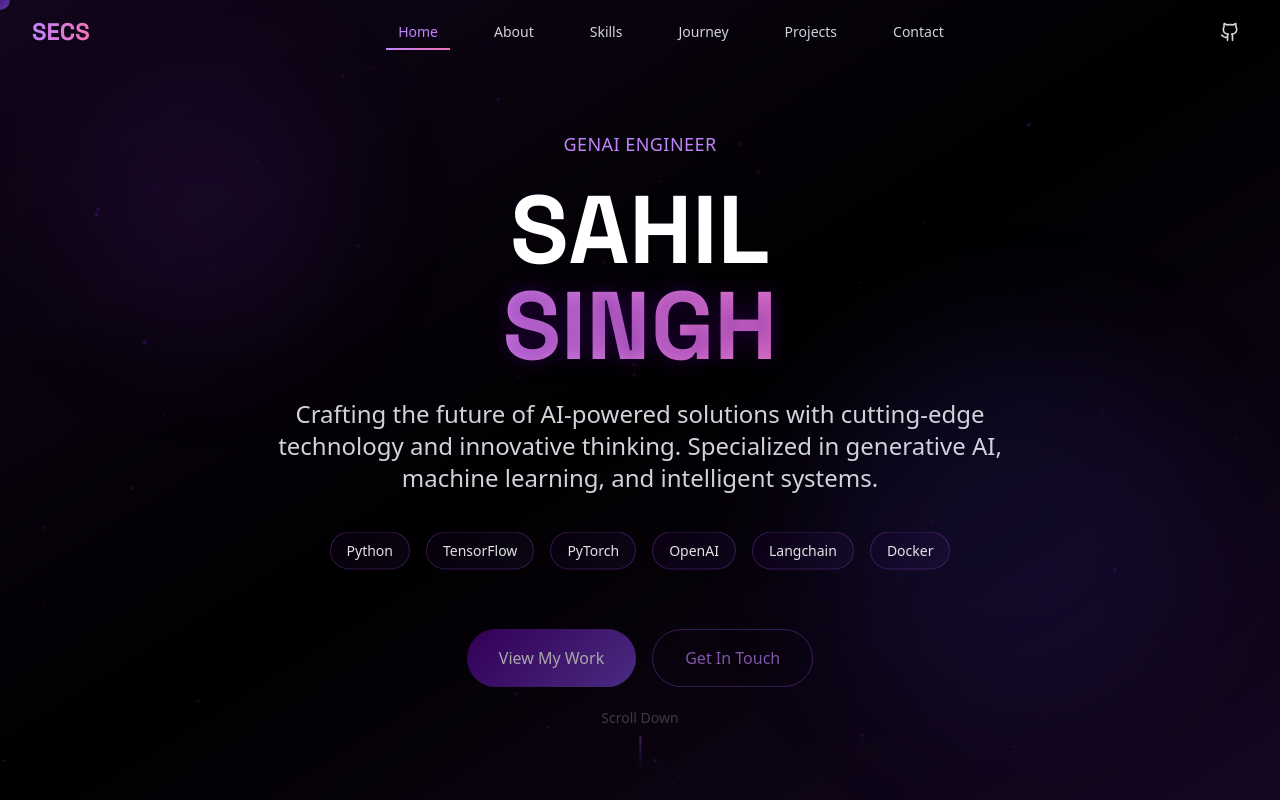
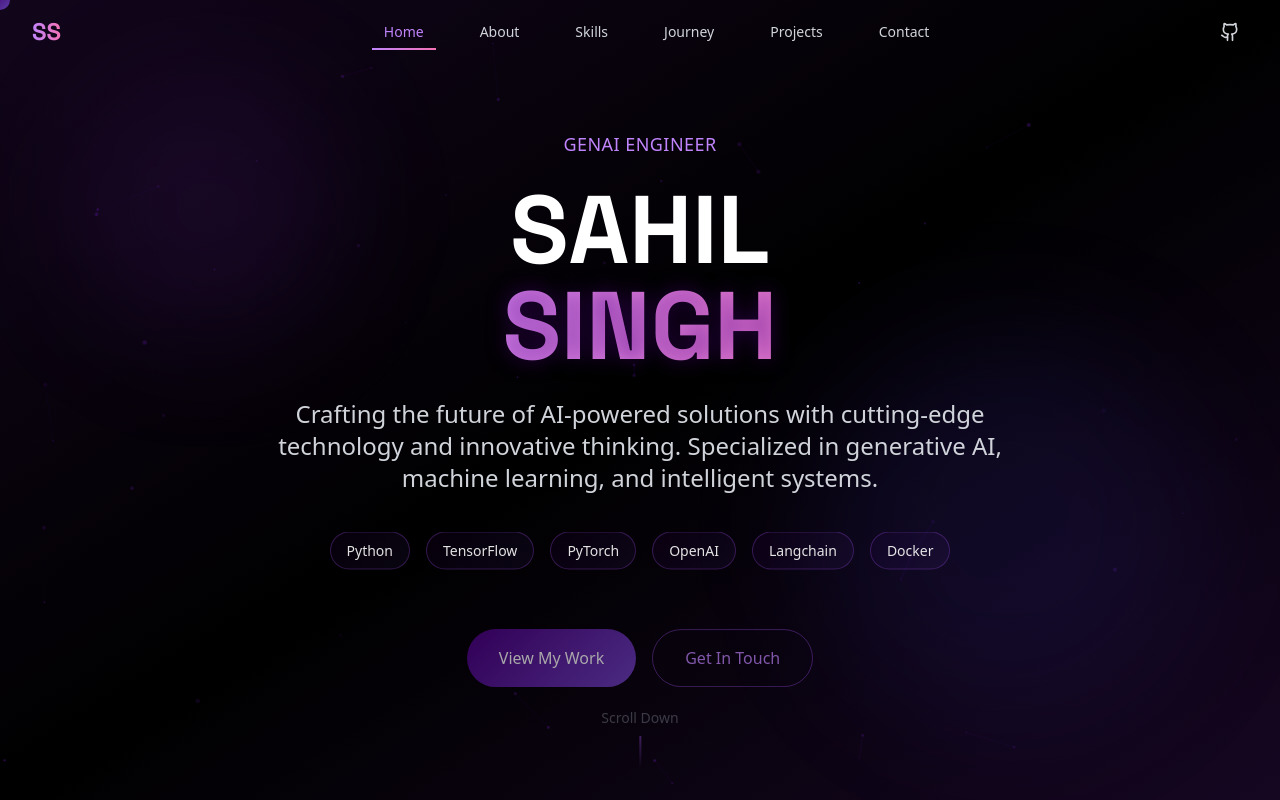
Before and after one commit to SAHILIN007/PORTFOLIO-7, a Next.js app: page / in a window 1280 px wide. Shown: the top 800 px of the page. Built offline with nearby package versions, Linux system fonts and the light colour scheme.

Commit message:
Update Navigation.tsx

```diff
--- a/components/Navigation.tsx
+++ b/components/Navigation.tsx
@@ -79,7 +79,7 @@ export default function Navigation() {
               onClick={() => handleNavClick('#home')}
               className="text-2xl font-bold font-space-grotesk bg-gradient-to-r from-purple-400 to-pink-400 bg-clip-text text-transparent hover:from-purple-300 hover:to-pink-300 transition-all duration-300"
             >
-              SECS
+              SS
             </button>
           </motion.div>
 
```
